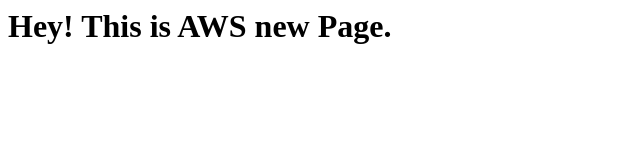
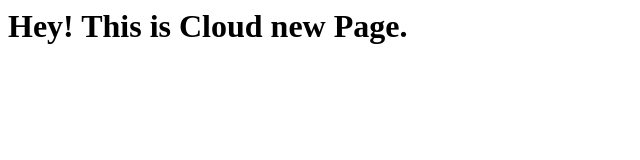
Before and after one commit to Manali-Jain-squareops/aws-test, a plain HTML site: page index.html in a window 1280 px wide. Shown: the whole page, without its empty margins (0-640 px from the left). Drawn offline with Linux system fonts and the light colour scheme.

Commit message:
3rd commit

```diff
--- a/index.html
+++ b/index.html
@@ -1 +1 @@
-<h1>Hey! This is AWS new Page.</h1>
+<h1>Hey! This is Cloud new Page.</h1>
```
